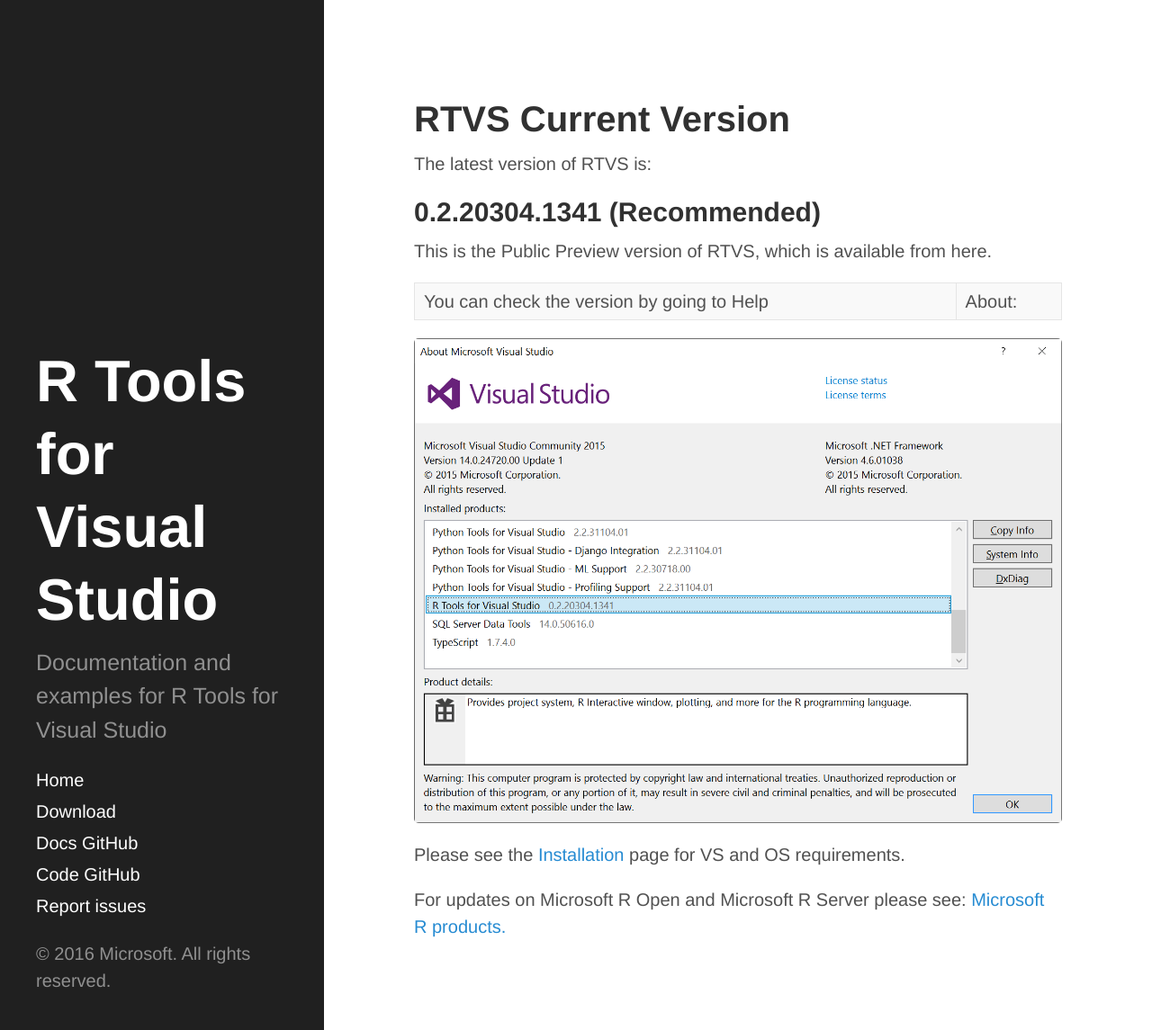
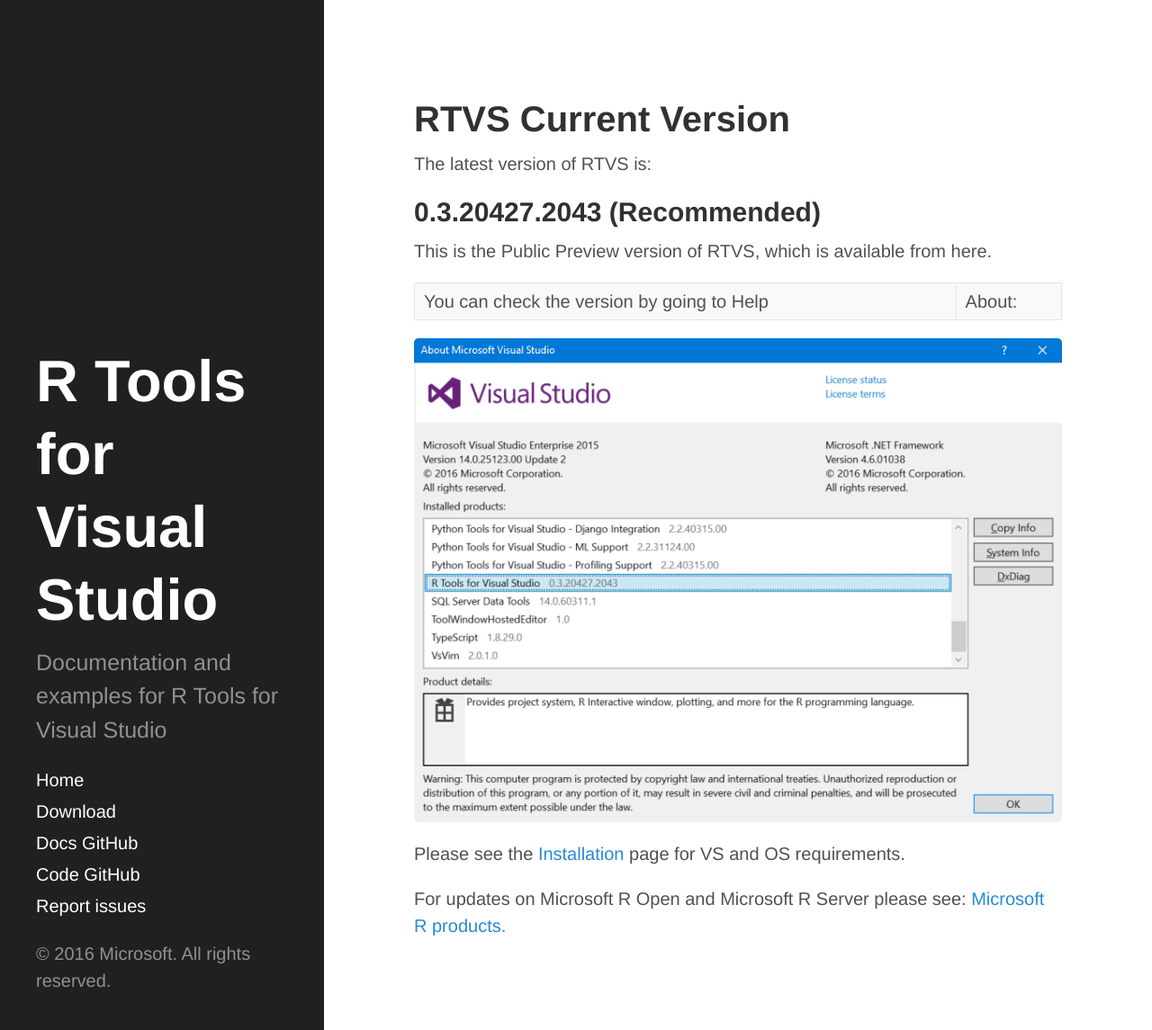
Before and after one commit to microsoft/RTVS-docs, a Jekyll site: the page built from checkforupdate.md, in a window 1280 px wide and 1145 px high. Shown: the whole window at 90% size. Built offline with Jekyll 4.4.1, drawn with Linux system fonts in a browser that asks for light colours.

Commit message:
updating current version and screenshot

```diff
--- a/checkforupdate.md
+++ b/checkforupdate.md
@@ -6,7 +6,7 @@
 
 The latest version of RTVS is:
 
-## 0.2.20304.1341  (Recommended)
+## 0.3.20427.2043  (Recommended)
 
 This is the Public Preview version of RTVS, which is available from here.
 
```
Also changed, not shown: media/rtvs-version-current.png.
